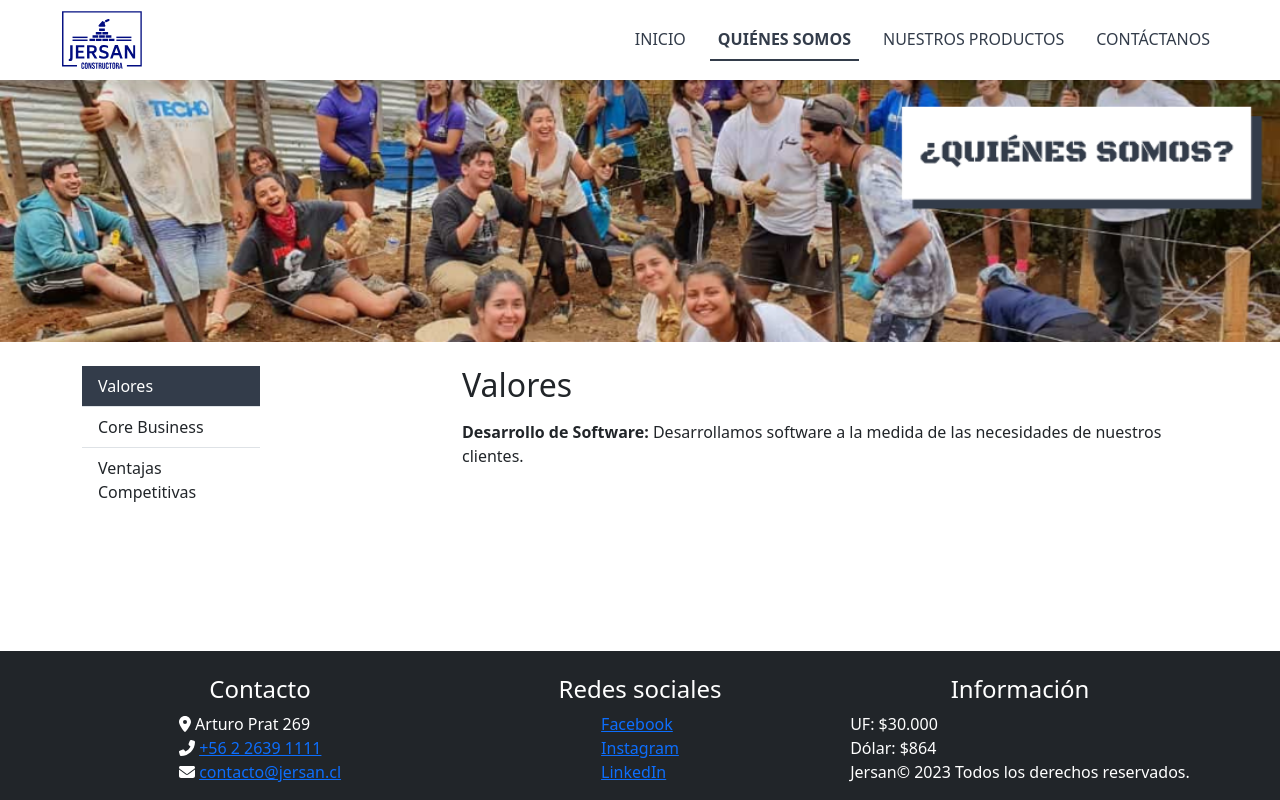
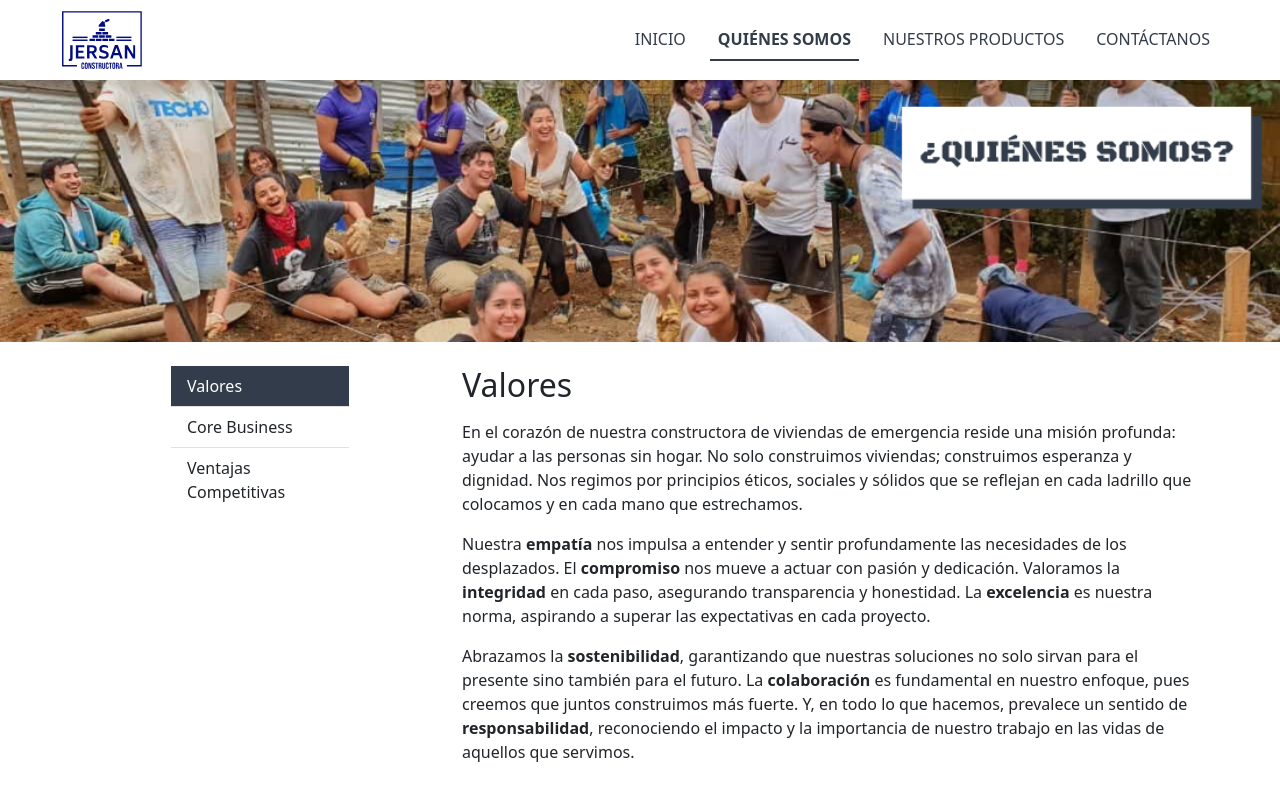
Before and after one commit to esteban-elias/jersan, a React (Vite) app: page /nosotros in a window 1280 px wide. Shown: the top 800 px of the page. Built offline with nearby package versions, Linux system fonts and the light colour scheme.

Commit message:
Add content to Nosotros

```diff
--- a/src/components/Nosotros.tsx
+++ b/src/components/Nosotros.tsx
@@ -16,10 +16,14 @@ const Nosotros = () => {
 
   return (
     <>
-      <img className="w-100 mb-4" src={portadaImg} alt="Equipo de trabajo" />
+      <img
+        className="w-100 mb-4"
+        src={portadaImg}
+        alt="Equipo de trabajo"
+      />
       <Container>
         <Row>
-          <Col sm={4}>
+          <Col lg={4} className="d-flex justify-content-center mb-3">
             <ListGroup variant="flush" className="w-50">
               <ListItem
                 item={Item.Valores}
@@ -44,7 +48,7 @@ const Nosotros = () => {
               </ListItem>
             </ListGroup>
           </Col>
-          <Col sm={8}>
+          <Col>
             {activeItem === Item.Valores && <ValoresArticle />}
             {activeItem === Item.CoreBusiness && (
               <CoreBusinessArticle />
@@ -90,8 +94,30 @@ const ValoresArticle = () => (
   <article>
     <h2 className="mb-3">Valores</h2>
     <p>
-      <strong>Desarrollo de Software:</strong> Desarrollamos software a
-      la medida de las necesidades de nuestros clientes.
+      En el corazón de nuestra constructora de viviendas de emergencia
+      reside una misión profunda: ayudar a las personas sin hogar. No
+      solo construimos viviendas; construimos esperanza y dignidad. Nos
+      regimos por principios éticos, sociales y sólidos que se reflejan
+      en cada ladrillo que colocamos y en cada mano que estrechamos.
+    </p>
+    <p>
+      Nuestra <strong>empatía</strong> nos impulsa a entender y sentir
+      profundamente las necesidades de los desplazados. El{' '}
+      <strong>compromiso</strong> nos mueve a actuar con pasión y
+      dedicación. Valoramos la <strong>integridad</strong> en cada paso,
+      asegurando transparencia y honestidad. La{' '}
+      <strong>excelencia</strong> es nuestra norma, aspirando a superar
+      las expectativas en cada proyecto.
+    </p>
+    <p>
+      Abrazamos la <strong>sostenibilidad</strong>, garantizando que
+      nuestras soluciones no solo sirvan para el presente sino también
+      para el futuro. La <strong>colaboración</strong> es fundamental en
+      nuestro enfoque, pues creemos que juntos construimos más fuerte.
+      Y, en todo lo que hacemos, prevalece un sentido de{' '}
+      <strong>responsabilidad</strong>, reconociendo el impacto y la
+      importancia de nuestro trabajo en las vidas de aquellos que
+      servimos.
     </p>
   </article>
 );
@@ -100,8 +126,23 @@ const CoreBusinessArticle = () => (
   <article>
     <h2 className="mb-3">Core Business</h2>
     <p>
-      <strong>Desarrollo de Software:</strong> Desarrollamos software a
-      la medida de las necesidades de nuestros clientes.
+      En el epicentro de nuestra misión se encuentra una promesa doble:{' '}
+      <strong>Construir y Conservar</strong>. Creamos estructuras que se
+      convierten en refugios, pero lo hacemos con un profundo respeto y
+      consideración por el mundo que nos rodea.
+    </p>
+    <p>
+      <strong>Construimos tu casa</strong> con innovación y precisión,
+      garantizando que cada edificación se erige sin causar daño a
+      nuestro precioso medio ambiente. Y mientras nosotros ponemos las
+      bases firmes,{' '}
+      <strong>ustedes transforman estos espacios en hogares</strong>{' '}
+      llenos de recuerdos, amor y calor.
+    </p>
+    <p>
+      Porque para nosotros, no se trata solo de levantar paredes, sino
+      de <strong>impulsar un futuro sostenible</strong> donde las
+      viviendas y la naturaleza coexistan en armonía.
     </p>
   </article>
 );
@@ -110,8 +151,29 @@ const VentajasCompetitivasArticle = () => (
   <article>
     <h2 className="mb-3">Ventajas Competitivas</h2>
     <p>
-      <strong>Desarrollo de Software:</strong> Desarrollamos software a
-      la medida de las necesidades de nuestros clientes.
+      Nos distinguimos en el mercado gracias a la{' '}
+      <strong>rica experiencia y conocimiento especializado</strong> de
+      nuestro equipo. Contamos con profesionales de alto calibre,
+      dotados de vasta experiencia y habilidades técnicas.
+    </p>
+    <p>
+      En cuanto a tecnología, nos{' '}
+      <strong>mantenemos a la vanguardia</strong>, empleando equipos
+      modernos que elevan la productividad y calidad de nuestros
+      proyectos.
+    </p>
+    <p>
+      Forjamos{' '}
+      <strong>relaciones sólidas con contratistas de confianza</strong>,
+      asegurando una entrega puntual y a la altura de las expectativas.
+    </p>
+    <p>
+      Nuestro compromiso con la sostenibilidad se refleja en{' '}
+      <strong>
+        prácticas constructivas respetuosas con el medio ambiente
+      </strong>
+      , un atributo esencial que resuena con clientes conscientes de la
+      responsabilidad ambiental.
     </p>
   </article>
 );
```
